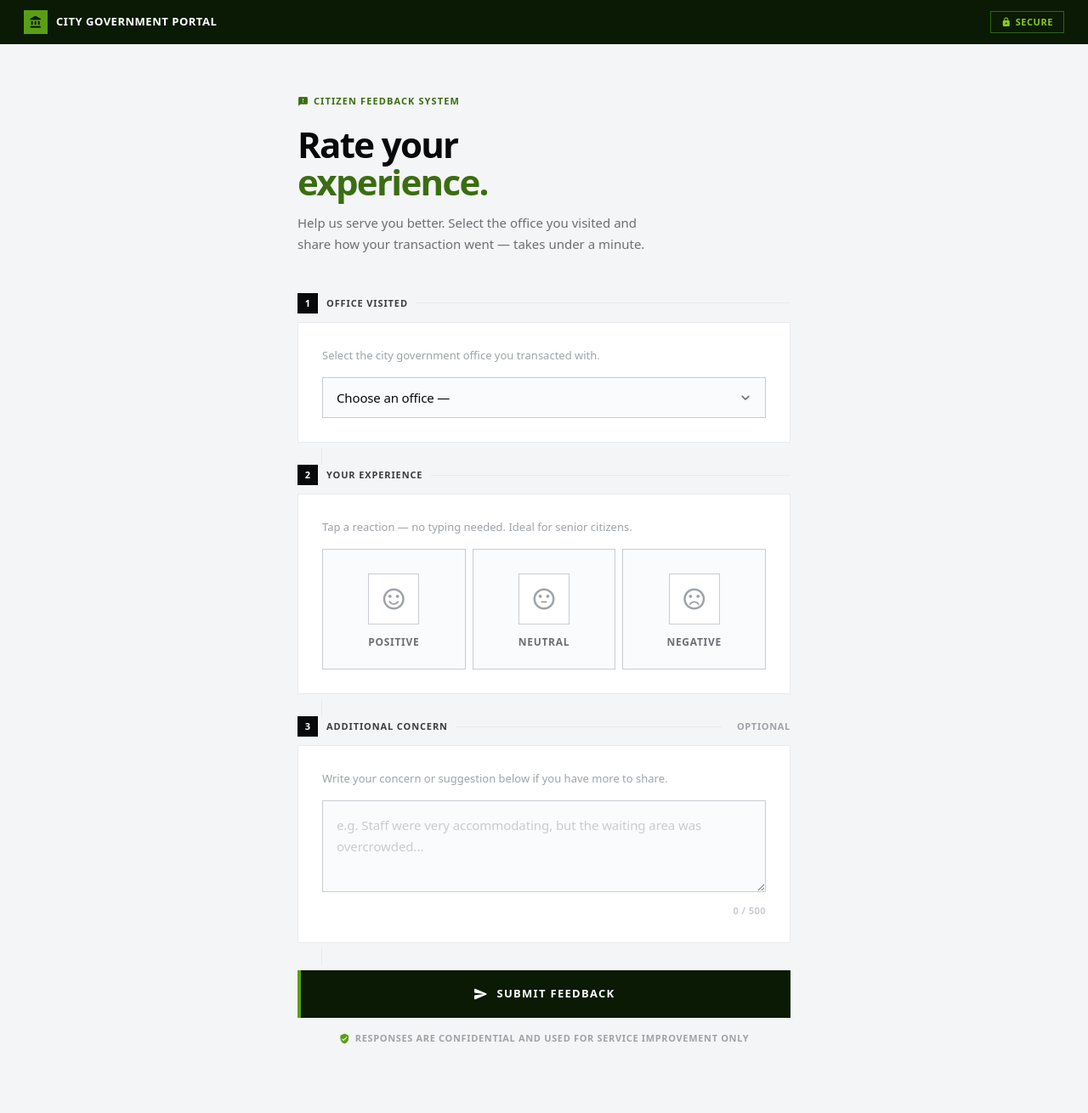
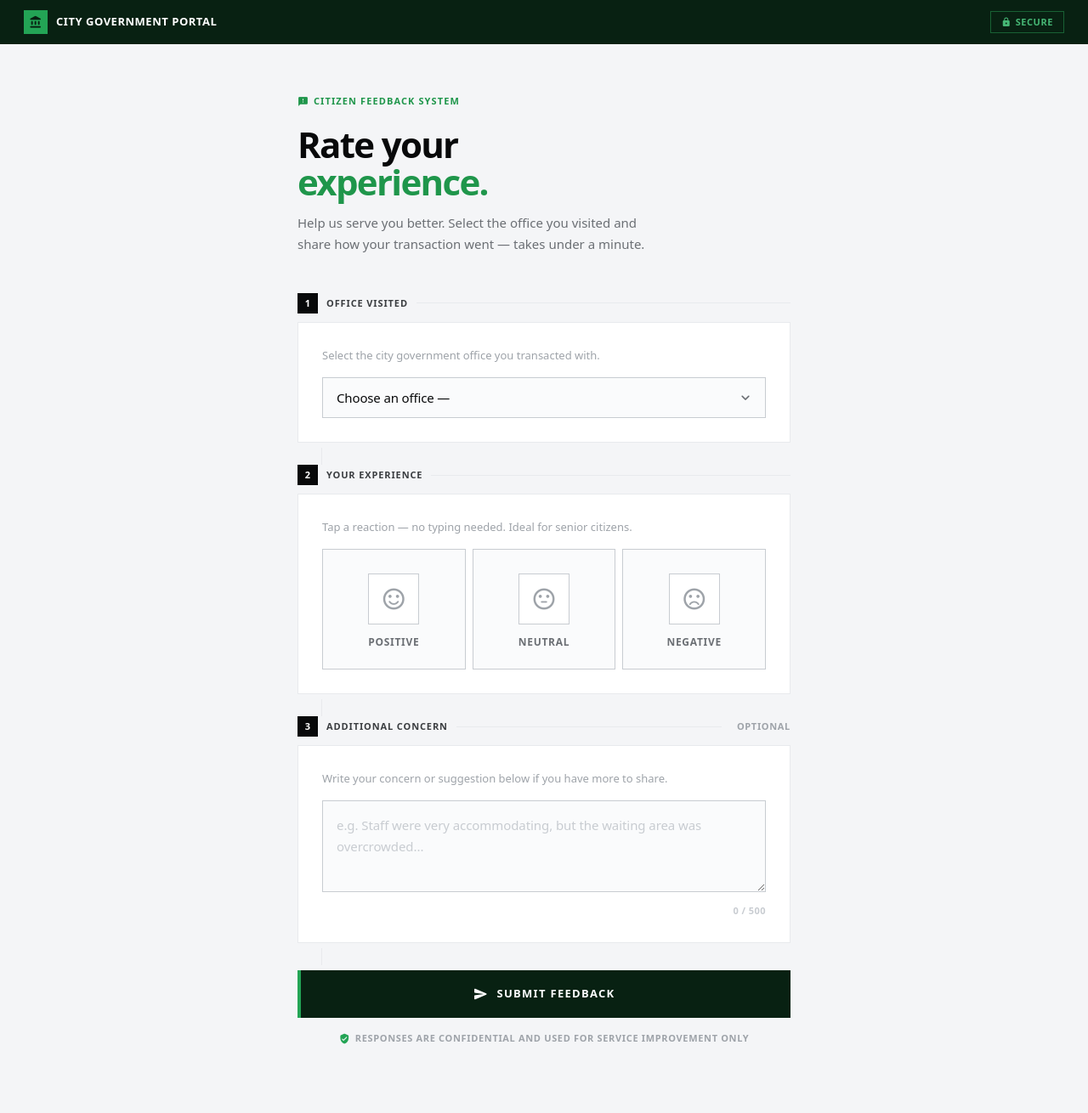
Before and after one commit to WWH16/philhealth-feedback, a Django app: page / in a window 1280 px wide. Shown: the whole page at 85% size. Run offline with Django 5.2, Linux system fonts and the light colour scheme; some libraries are stand-ins or nearby versions.

Commit message:
replace the color green

```diff
--- a/feedback/static/feedback/css/feedback.css
+++ b/feedback/static/feedback/css/feedback.css
@@ -1,14 +1,14 @@
 :root {
-  --g0: #0a1a04;
-  --g1: #16320a;
-  --g2: #1f4810;
-  --g3: #2d6518;
-  --g4: #3B6D11;
-  --g5: #5a9e16;
-  --g6: #85cc23;
-  --g7: #b3e06a;
-  --g8: #d4f0a0;
-  --g9: #f0fce4;
+  --g0: #082112;
+  --g1: #0d361d;
+  --g2: #124c28;
+  --g3: #186134;
+  --g4: #1F964B;
+  --g5: #23A455;
+  --g6: #46b775;
+  --g7: #76cb9a;
+  --g8: #a8dfbf;
+  --g9: #e7f6ed;
 
   --ink:    #08090a;
   --ink2:   #1a1c1e;
```
